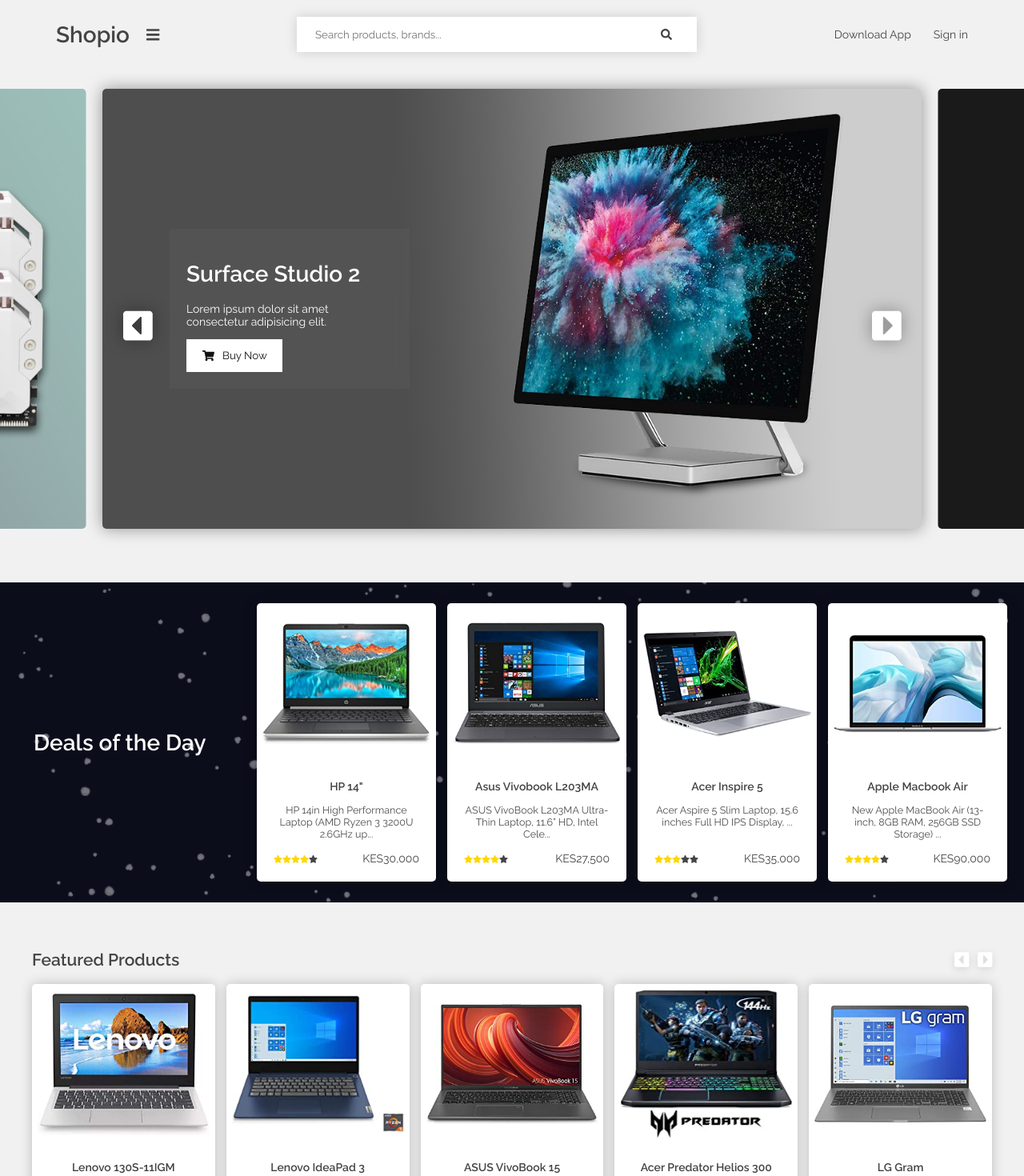
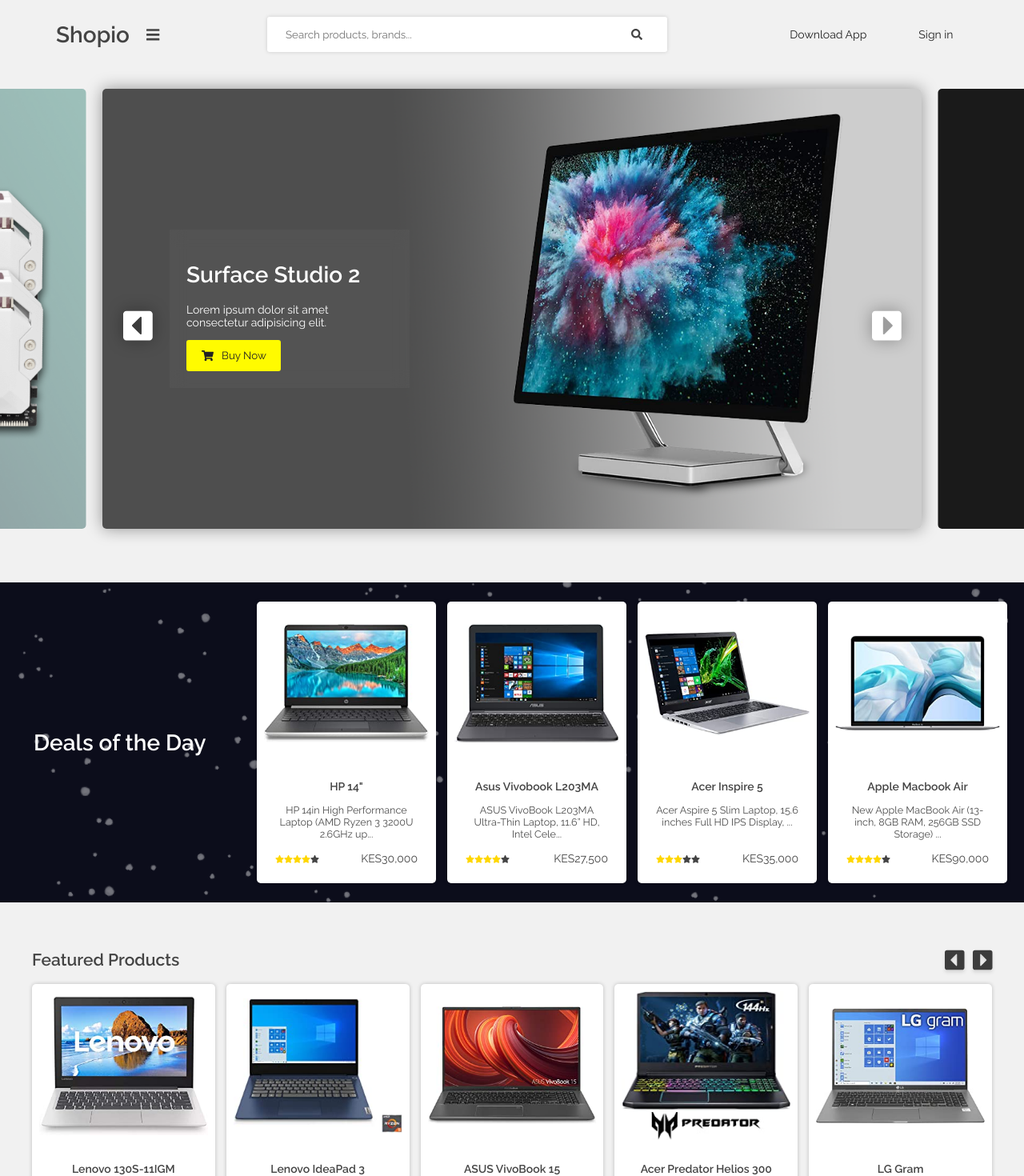
Before and after one commit to KennethMurugu/ecommerce-store, a Vue app: page /#/ in a window 1280 px wide. Shown: the top 1470 px of the page at 80% size. Built offline with nearby package versions, Linux system fonts and the light colour scheme.

Commit message:
added some interactivity - new primary colors - hover states for some elements

```diff
--- /dev/null
+++ b/src/assets/styles/_vars.scss
@@ -0,0 +1,4 @@
+$page-bg: rgb(241, 241, 241);
+$dark: rgb(34, 34, 34);
+$color-primary: rgb(255, 251, 0);
+$color-secondary: $dark;
--- a/src/assets/styles/application.scss
+++ b/src/assets/styles/application.scss
@@ -1,6 +1,7 @@
 @import url('https://fonts.googleapis.com/css2?family=Raleway:ital,wght@0,400;0,600;1,200&display=swap');
 
 @import './spacing.scss';
+@import './vars';
 
 * {
   box-sizing: border-box;
@@ -13,38 +14,55 @@
   margin: 0;
   padding: 0;
   font-family: 'Raleway', sans-serif;
-  background-color: rgb(241, 241, 241);
+  background-color: $page-bg;
   color: rgb(68, 68, 68);
   overflow-x: hidden;
 }
 
 .btn {
-  border: 2px solid transparent;
+  $light: #fff;
+  border: 1px solid transparent;
   padding: 0.75rem 1.25rem;
   transition: all 0.2s ease;
   cursor: pointer;
   border-radius: 0px;
   font-family: inherit;
+  border-radius: 3px;
 
   &.light {
-    background-color: #fff;
-    color: rgb(19, 19, 19);
+    background-color: $color-primary;
+    color: $dark;
 
     &:hover {
-      background-color: rgb(19, 19, 19);
-      border-color: #fff;
-      color: #fff;
+      background-color: $dark;
+      border-color: $color-primary;
+      color: $color-primary;
     }
   }
 
   &.dark {
-    background-color: rgb(19, 19, 19);
-    color: #fff;
+    background-color: $color-secondary;
+    color: $color-primary;
 
     &:hover {
-      background-color: #fff;
-      border-color: rgb(19, 19, 19);
-      color: rgb(19, 19, 19);
+      background-color: $color-primary;
+      border-color: $color-secondary;
+      color: $color-secondary;
+    }
+  }
+
+  &.flat {
+    background-color: transparent;
+
+    &.light:hover {
+      background-color: transparent;
+      // border-color: transparent;
+      color: initial;
+    }
+    &.dark:hover {
+      background-color: transparent;
+      // border-color: transparent;
+      color: initial;
     }
   }
 }
--- a/src/components/MainProductsCarousel.vue
+++ b/src/components/MainProductsCarousel.vue
@@ -201,8 +201,15 @@
   z-index: 999;
   cursor: pointer;
   position: absolute;
+
   .icon {
     filter: drop-shadow(0px 0px 10px rgba(0, 0, 0, 0.35));
+    color: #fff;
+    transition: all 0.2s ease;
+
+    &:hover {
+      color: rgb(34, 34, 34);
+    }
   }
 
   &.prev {
--- a/src/components/PageHeader.vue
+++ b/src/components/PageHeader.vue
@@ -14,8 +14,8 @@
     </div>
 
     <div class="action-btns ml-3">
-      <p class="my-0 mr-4">Download App</p>
-      <p class="my-0 ml-4">Sign in</p>
+      <p class="my-0 mr-4 btn light flat">Download App</p>
+      <p class="my-0 ml-4 btn light flat">Sign in</p>
     </div>
   </div>
 </template>
@@ -52,7 +52,14 @@
   max-width: 500px;
   width: 100%;
   background-color: #fff;
-  box-shadow: 0px 0px 15px rgba(0, 0, 0, 0.15);
+  box-shadow: 0px 0px 5px rgba(0, 0, 0, 0.15);
+  transition: all 0.2s ease;
+  border-radius: 3px;
+
+  &:hover {
+    box-shadow: 0px 0px 15px rgba(0, 0, 0, 0.15);
+  }
+
   .search-input {
     background-color: transparent;
     border: none;
--- a/src/components/ProductCard.vue
+++ b/src/components/ProductCard.vue
@@ -41,13 +41,20 @@
 <style lang="scss" scoped>
 .product {
   background-color: #fff;
-  box-shadow: 0px 0px 15px rgba(0, 0, 0, 0.215);
+  box-shadow: 0px 0px 5px rgba(0, 0, 0, 0.215);
   border-radius: 5px;
   overflow: hidden;
   color: #444444;
   display: grid;
   grid-template-rows: 200px 100px auto;
   align-items: flex-start;
+  border: 2px solid transparent;
+  transition: all 0.2s ease;
+
+  &:hover {
+    // border-color: #ffdb1142;
+    box-shadow: 0px 3px 15px rgba(0, 0, 0, 0.35);
+  }
 
   .image {
     width: 100%;
--- a/src/components/ProductListCarousel.vue
+++ b/src/components/ProductListCarousel.vue
@@ -4,34 +4,15 @@
       <h2 class="title">{{ title }}</h2>
       <div class="action-btns">
         <span @click="prev" class="carousel-btn prev mr-3">
-          <fa-icon icon="caret-square-left" class="icon"></fa-icon>
+          <fa-icon icon="caret-square-left" class="icon fa-lg"></fa-icon>
         </span>
 
         <span @click="next" class="carousel-btn next">
-          <fa-icon icon="caret-square-right" class="icon"></fa-icon>
+          <fa-icon icon="caret-square-right" class="icon fa-lg"></fa-icon>
         </span>
       </div>
     </div>
     <transition-group tag="div" class="product-list" name="product-list">
-      <!-- <div class="product" v-for="(product, index) in productsSlice" :key="index + 1">
-        <img :src="product.url" :alt="product.name" class="image pa-2" />
-        <div class="info pa-2">
-          <p class="name">{{ product.name }}</p>
-          <p class="description">{{ product.description }}</p>
-        </div>
-        <div class="footer pt-3 px-3 pb-6">
-          <div class="ratings">
-            <fa-icon
-              icon="star"
-              v-for="(star, index) in 5"
-              :key="index"
-              class="star"
-              :class="{ active: index < product.rating }"
-            ></fa-icon>
-          </div>
-          <div class="price">{{ product.price }}</div>
-        </div>
-      </div>-->
       <ProductCard
         v-for="(product, index) in productsSlice"
         :key="index + 1"
@@ -95,11 +76,15 @@
 
     .action-btns {
       font-size: 1.5rem;
-      color: #fff;
+      color: lighten($color-secondary, 10%);
+      .carousel-btn .icon {
+        cursor: pointer;
+        filter: drop-shadow(0px 3px 2px rgba(0, 0, 0, 0.11));
+        transition: all 0.2s ease;
 
-      .icon {
-        cursor: pointer;
-        filter: drop-shadow(0px 3px 5px rgba(0, 0, 0, 0.11));
+        &:hover {
+          color: $color-primary;
+        }
       }
     }
   }
--- a/vue.config.js
+++ b/vue.config.js
@@ -5,5 +5,12 @@
       args[0].title = 'Shopio Ecommerce'
       return args
     })
+  },
+  css: {
+    loaderOptions: {
+      scss: {
+        prependData: `@import "@/assets/styles/_vars.scss";`
+      }
+    }
   }
 }
```
